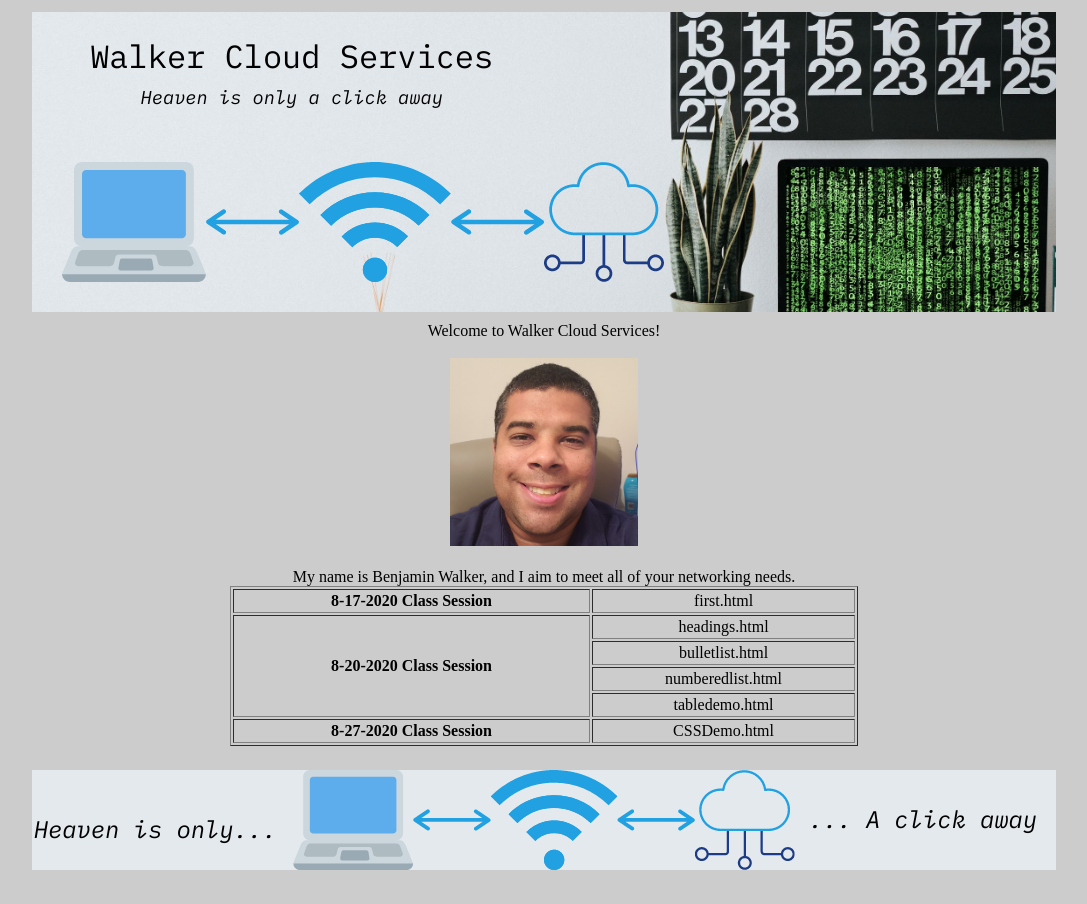
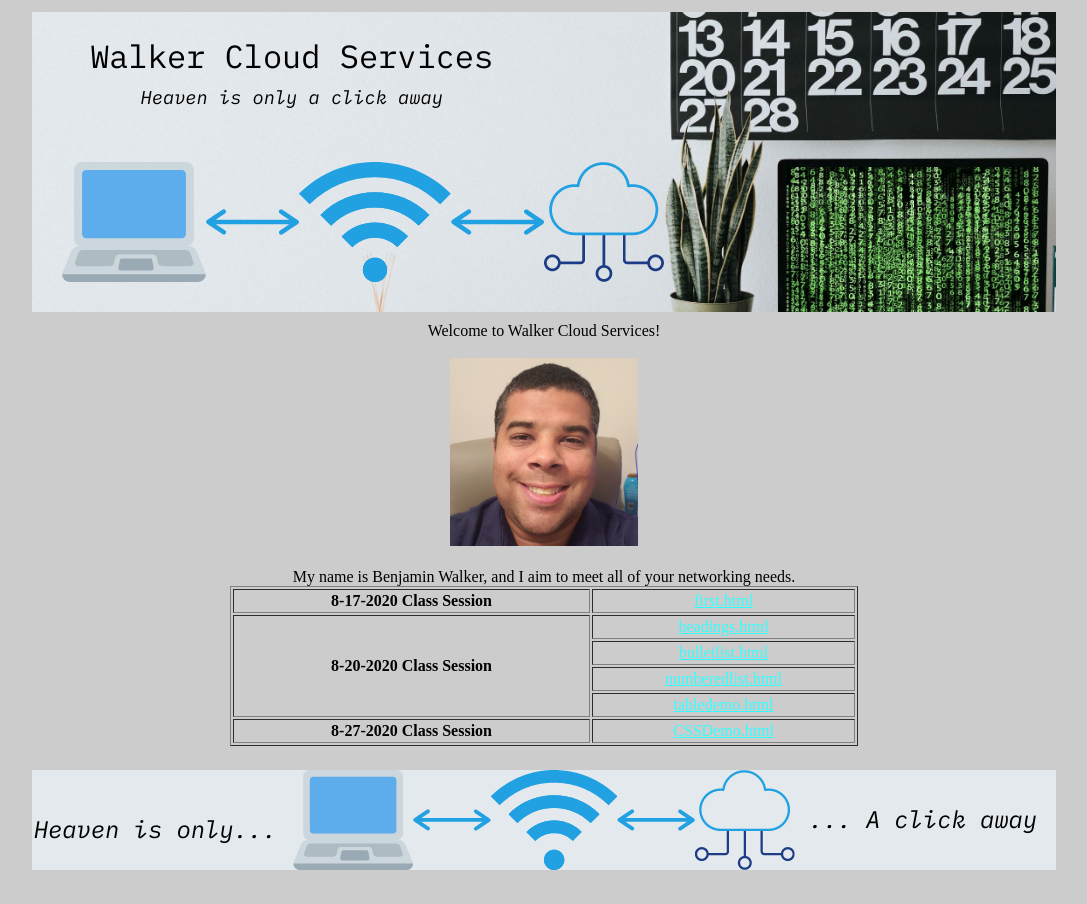
Before and after one commit to bawalker0493/bawalker0493.github.io, a plain HTML site: page index.html in a window 1280 px wide. Shown: the whole page, without its empty margins (96-1183 px from the left). Drawn offline with Linux system fonts and the light colour scheme.

Commit message:
Update index.html

```diff
--- a/index.html
+++ b/index.html
@@ -19,31 +19,31 @@ My name is Benjamin Walker, and I aim to meet all of your networking needs.<br>
           <tr>
             <td style="vertical-align: top; text-align: center;"><span style="font-weight: bold;">8-17-2020 Class Session</span><br>
             </td>
-            <td style="vertical-align: top; text-align: center;">first.html<br>
+            <td style="vertical-align: top; text-align: center;"><a href="first.html">first.html</a><br>
             </td>
           </tr>
           <tr>
             <td colspan="1" rowspan="4" style="vertical-align: middle; text-align: center;"><span style="font-weight: bold;">8-20-2020 Class Session</span><br>
             </td>
-            <td style="vertical-align: top; text-align: center;">headings.html<br>
+            <td style="vertical-align: top; text-align: center;"><a href="headings.html">headings.html</a><br>
             </td>
           </tr>
           <tr>
-            <td style="vertical-align: top; text-align: center;">bulletlist.html<br>
+            <td style="vertical-align: top; text-align: center;"><a href="bulletlist.html">bulletlist.html</a><br>
             </td>
           </tr>
           <tr>
-            <td style="vertical-align: top; text-align: center;">numberedlist.html<br>
+            <td style="vertical-align: top; text-align: center;"><a href="numberedlist.html">numberedlist.html</a><br>
             </td>
           </tr>
           <tr>
-            <td style="vertical-align: top; text-align: center;">tabledemo.html<br>
+            <td style="vertical-align: top; text-align: center;"><a href="tabledemo.html">tabledemo.html</a><br>
             </td>
           </tr>
           <tr>
             <td style="vertical-align: top; text-align: center;"><span style="font-weight: bold;">8-27-2020 Class Session</span><br>
             </td>
-            <td style="vertical-align: top; text-align: center;">CSSDemo.html<br>
+            <td style="vertical-align: top; text-align: center;"><a href="CSSDemo.html">CSSDemo.html</a><br>
             </td>
           </tr>
         </tbody>
```
